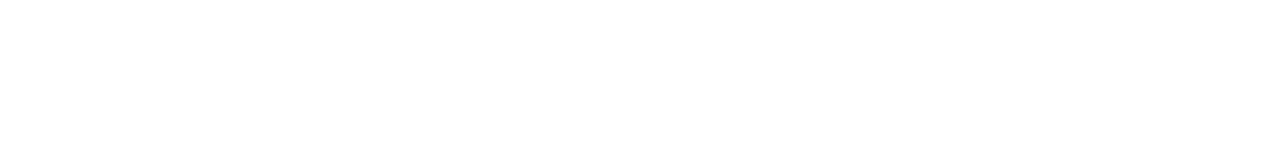
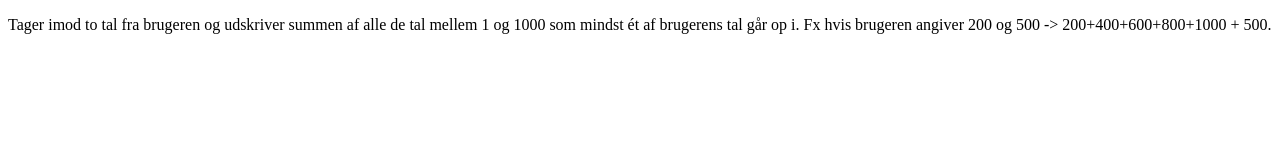
Before and after one commit to chrcon01/Udviklingsmilj-er, a plain HTML site: page side1.html in a window 1280 px wide. Drawn offline with Linux system fonts and the light colour scheme.

Commit message:
Opgavebeskrivelse

```diff
--- a/side1.html
+++ b/side1.html
@@ -4,6 +4,13 @@
     <meta charset="UTF-8" />
     <meta name="viewport" content="width=device-width, initial-scale=1.0" />
     <title>Side1</title>
+    <p>
+      Tager imod to tal fra brugeren og udskriver summen af alle de tal mellem 1
+      og 1000 som mindst ét af brugerens tal går op i. Fx hvis brugeren angiver
+      200 og 500 -> 200+400+600+800+1000 + 500.
+    </p>
   </head>
-  <body></body>
+  <body>
+    <h1></h1>
+  </body>
 </html>
```
